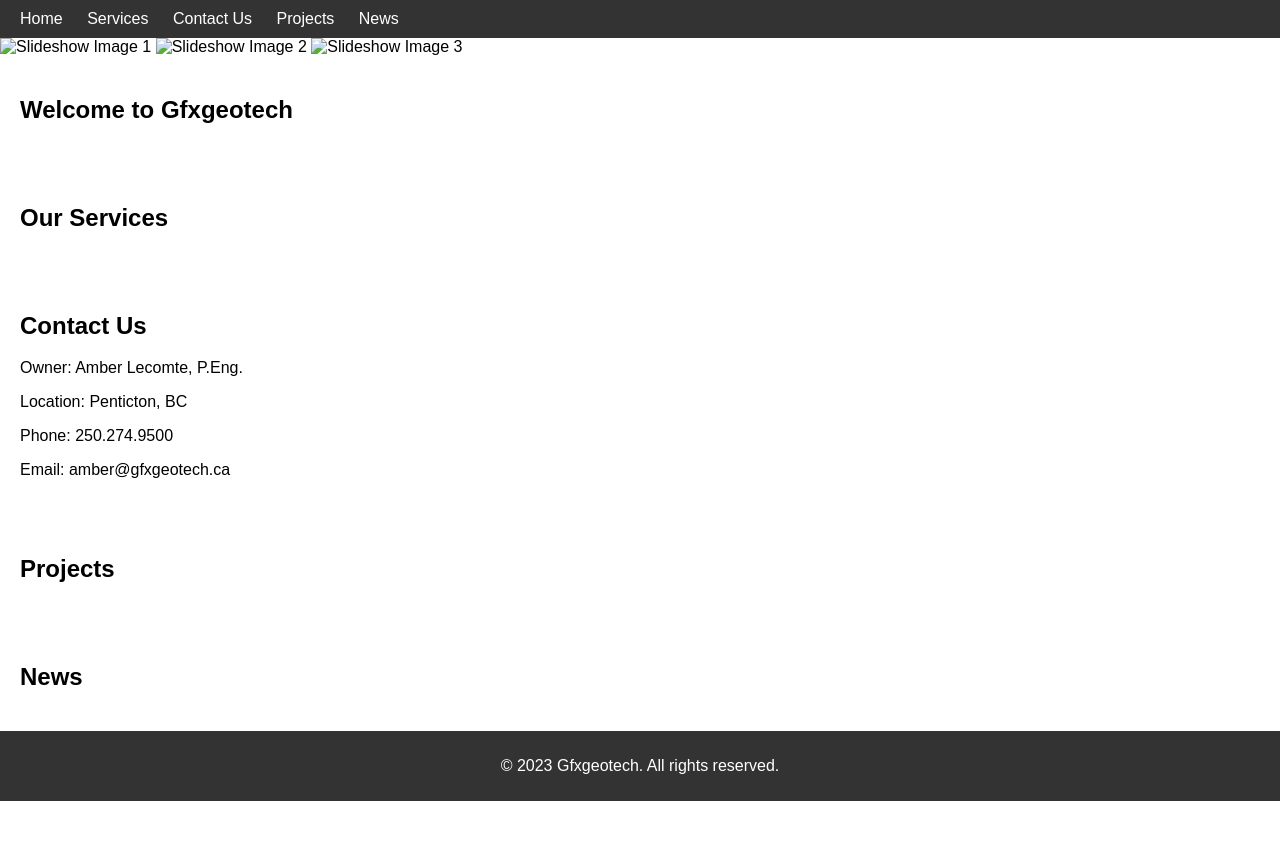
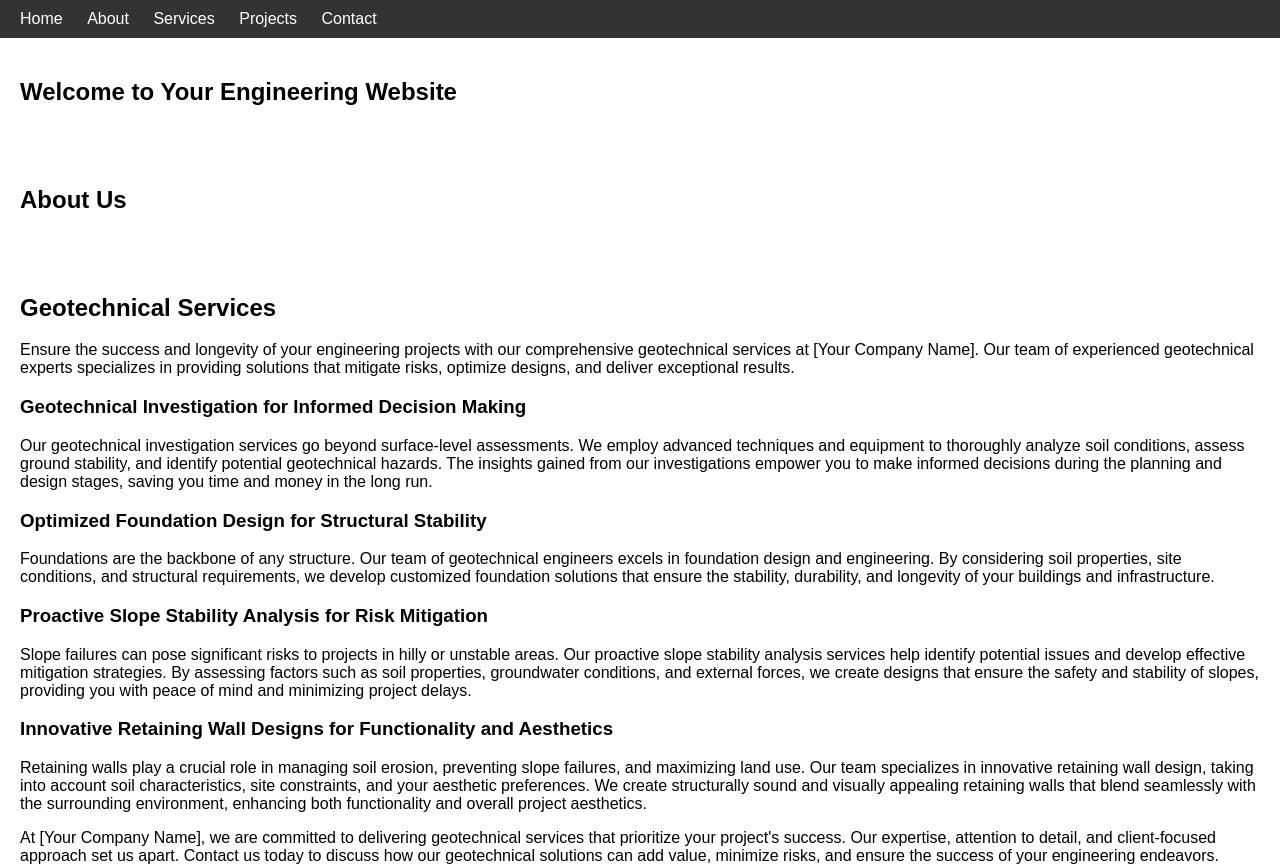
Before and after one commit to thehxman/gfxgeotech, a plain HTML site: page index2.html in a window 1280 px wide. Shown: the top 868 px of the page. Before the commit the page ends 801 px from the top, so only its background shows below. Drawn offline with Linux system fonts and the light colour scheme.

Commit message:
Update index2.html

```diff
--- a/index2.html
+++ b/index2.html
@@ -1,94 +1,47 @@
 <!DOCTYPE html>
 <html>
 <head>
-  <title>Gfxgeotech - Geotechnical Company</title>
+  <title>Your Engineering Website</title>
   <link rel="stylesheet" type="text/css" href="style.css">
-  <style>
-    /* Slideshow styles */
-    .slideshow-container {
-      position: relative;
-      max-width: 100%;
-      overflow: hidden;
-    }
-
-    .slideshow-container img {
-      width: 100%;
-      height: auto;
-    }
-
-    /* Optional: Add animation styles for the slideshow */
-    .fade-in {
-      animation: fade 2s ease-in-out infinite;
-    }
-
-    @keyframes fade {
-      0% { opacity: 0; }
-      25% { opacity: 1; }
-      75% { opacity: 1; }
-      100% { opacity: 0; }
-    }
-  </style>
 </head>
 <body>
   <header>
     <nav>
       <ul>
         <li><a href="#home">Home</a></li>
+        <li><a href="#about">About</a></li>
         <li><a href="#services">Services</a></li>
-        <li><a href="#contact">Contact Us</a></li>
         <li><a href="#projects">Projects</a></li>
-        <li><a href="#news">News</a></li>
+        <li><a href="#contact">Contact</a></li>
       </ul>
     </nav>
   </header>
 
-  <div class="slideshow-container">
-    <img class="fade-in" src="image1.jpg" alt="Slideshow Image 1">
-    <img class="fade-in" src="image2.jpg" alt="Slideshow Image 2">
-    <img class="fade-in" src="image3.jpg" alt="Slideshow Image 3">
-    <!-- Add more images as needed -->
-  </div>
+  <section id="home">
+    <h1>Welcome to Your Engineering Website</h1>
+    <!-- Add a brief introduction or tagline -->
+  </section>
 
-  <section id="home">
-    <h1>Welcome to Gfxgeotech</h1>
-    <!-- Add a brief description or introduction -->
+  <section id="about">
+    <h2>About Us</h2>
+    <!-- Add information about your company and its background -->
   </section>
 
   <section id="services">
-    <h2>Our Services</h2>
-    <!-- List and describe the services your company offers -->
-  </section>
-
-  <section id="contact">
-    <h2>Contact Us</h2>
-    <p>Owner: Amber Lecomte, P.Eng.</p>
-    <p>Location: Penticton, BC</p>
-    <p>Phone: 250.274.9500</p>
-    <p>Email: amber@gfxgeotech.ca</p>
-    <!-- Include your contact information, such as phone number, email, and address -->
-    <!-- You can also add a contact form for visitors to reach out to you -->
+    <h2>Geotechnical Services</h2>
+    <p>Ensure the success and longevity of your engineering projects with our comprehensive geotechnical services at [Your Company Name]. Our team of experienced geotechnical experts specializes in providing solutions that mitigate risks, optimize designs, and deliver exceptional results.</p>
+    <h3>Geotechnical Investigation for Informed Decision Making</h3>
+    <p>Our geotechnical investigation services go beyond surface-level assessments. We employ advanced techniques and equipment to thoroughly analyze soil conditions, assess ground stability, and identify potential geotechnical hazards. The insights gained from our investigations empower you to make informed decisions during the planning and design stages, saving you time and money in the long run.</p>
+    <h3>Optimized Foundation Design for Structural Stability</h3>
+    <p>Foundations are the backbone of any structure. Our team of geotechnical engineers excels in foundation design and engineering. By considering soil properties, site conditions, and structural requirements, we develop customized foundation solutions that ensure the stability, durability, and longevity of your buildings and infrastructure.</p>
+    <h3>Proactive Slope Stability Analysis for Risk Mitigation</h3>
+    <p>Slope failures can pose significant risks to projects in hilly or unstable areas. Our proactive slope stability analysis services help identify potential issues and develop effective mitigation strategies. By assessing factors such as soil properties, groundwater conditions, and external forces, we create designs that ensure the safety and stability of slopes, providing you with peace of mind and minimizing project delays.</p>
+    <h3>Innovative Retaining Wall Designs for Functionality and Aesthetics</h3>
+    <p>Retaining walls play a crucial role in managing soil erosion, preventing slope failures, and maximizing land use. Our team specializes in innovative retaining wall design, taking into account soil characteristics, site constraints, and your aesthetic preferences. We create structurally sound and visually appealing retaining walls that blend seamlessly with the surrounding environment, enhancing both functionality and overall project aesthetics.</p>
+    <p>At [Your Company Name], we are committed to delivering geotechnical services that prioritize your project's success. Our expertise, attention to detail, and client-focused approach set us apart. Contact us today to discuss how our geotechnical solutions can add value, minimize risks, and ensure the success of your engineering endeavors.</p>
   </section>
 
   <section id="projects">
     <h2>Projects</h2>
-    <!-- Showcase your previous projects with images, descriptions, and details -->
-  </section>
-
-  <section id="news">
-    <h2>News</h2>
-    <!-- Add news articles or updates about your company -->
-  </section>
-
-  <footer>
-    <p>&copy; 2023 Gfxgeotech. All rights reserved.</p>
-  </footer>
-
-  <script>
-    // JavaScript for slideshow
-    var images = document.querySelectorAll('.fade-in');
-    var index = 0;
-
-    function changeImage() {
-      images[index].style.opacity = 0;
-      index = (index + 1) % images.length;
-      images[index].style.opacity
+    <!-- Showcase your engineering projects with images, descriptions, and details -->
+  </
```
